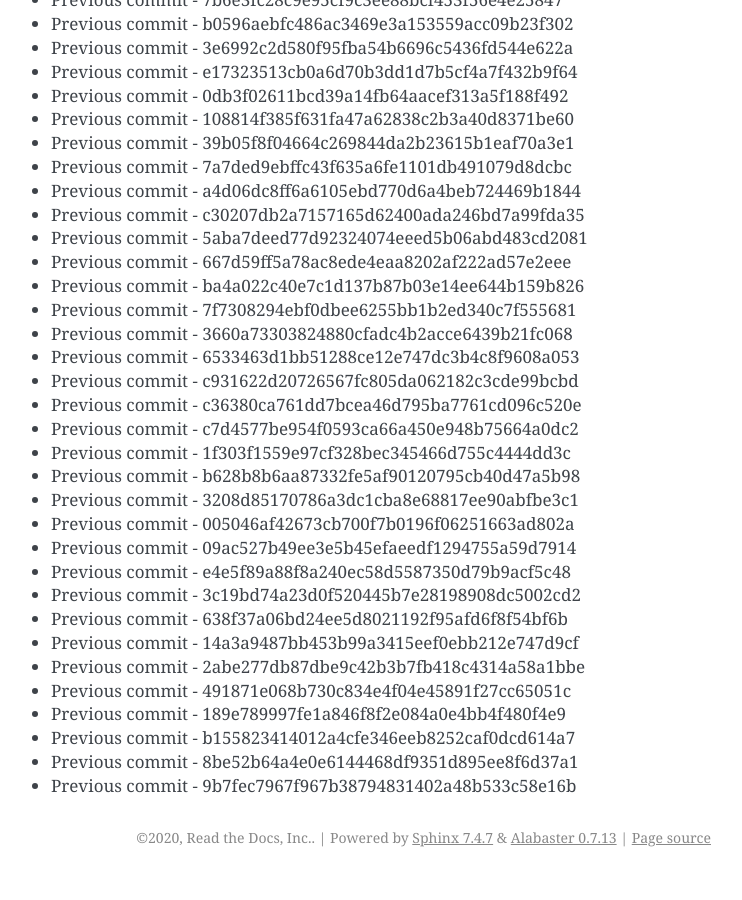
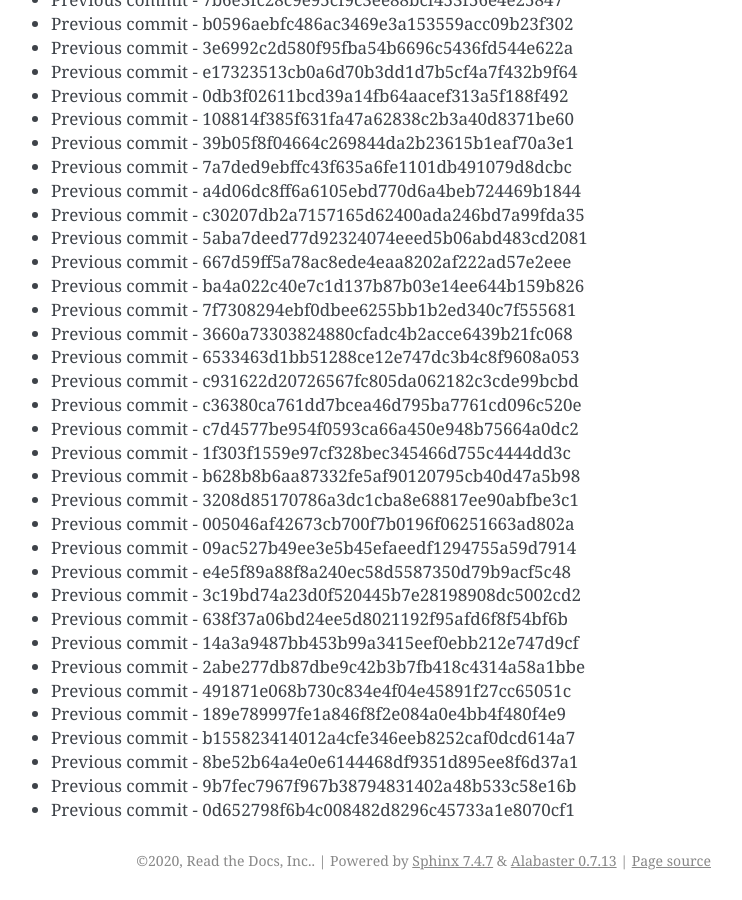
Before and after one commit to readthedocs/rtd-git-stresstest, a Sphinx documentation site: the page built from docs/updates.rst, in a window 1280 px wide and 900 px high, scrolled down 27498 px. Shown: the whole window, without its empty margins (399-1141 px from the left). Built offline with Sphinx 7.4.7, drawn with Linux system fonts in a browser that asks for light colours; before the commit the page ends 28375 px from its top, so only the background shows below that.

Commit message:
Generating commit from previous: 0d652798f6b4c008482d8296c45733a1e8070cf1

```diff
--- a/docs/updates.rst
+++ b/docs/updates.rst
@@ -1187,3 +1187,4 @@ It can be tested for any performance characteristics.
 * Previous commit - b155823414012a4cfe346eeb8252caf0dcd614a7
 * Previous commit - 8be52b64a4e0e6144468df9351d895ee8f6d37a1
 * Previous commit - 9b7fec7967f967b38794831402a48b533c58e16b
+* Previous commit - 0d652798f6b4c008482d8296c45733a1e8070cf1
```
